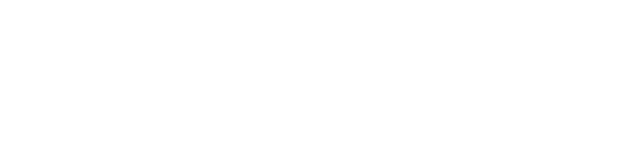
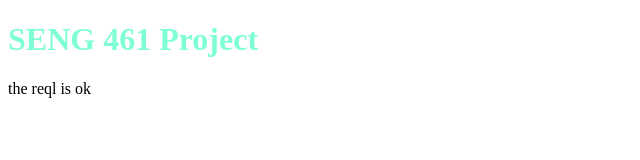
Before and after one commit to irmakkonukcu/gitlearningproject, a plain HTML site: page index.html in a window 1280 px wide. Shown: the whole page, without its empty margins (0-640 px from the left). Drawn offline with Linux system fonts and the light colour scheme.

Commit message:
h1 color green

```diff
--- a/index.html
+++ b/index.html
@@ -4,8 +4,14 @@
     <meta charset="UTF-8">
     <meta name="viewport" content="width=device-width, initial-scale=1.0">
     <title>Document</title>
+    <style>
+        h1{
+            color: aquamarine;
+        }
+    </style>
 </head>
 <body>
-
+    <h1>SENG 461 Project</h1>
+    <p> the reql is ok </p>
 </body>
 </html>
```
